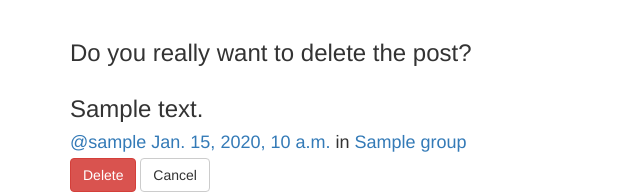
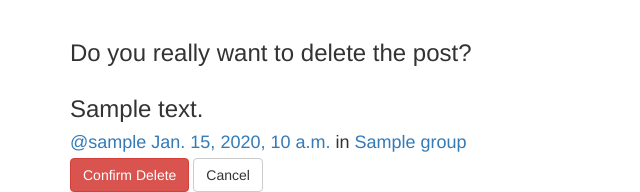
Before and after one commit to tevtonez/social_networks_1, a Django app: page /posts/delete/1/ in a window 1280 px wide. Shown: the part 52-244 px from the top of the page, without its empty margins (0-640 px from the left). Run offline with Django 3.2, Linux system fonts and the light colour scheme; a user stored in the database is signed in; tables that the repository leaves empty hold one stand-in row (values such as "Sample post"); some libraries are stand-ins or nearby versions.

Commit message:
fix issue with deleting the posts

```diff
--- a/posts/templates/posts/post_confirm_delete.html
+++ b/posts/templates/posts/post_confirm_delete.html
@@ -7,9 +7,9 @@
     {% include "posts/_post.html" with post=object hide_delete=True %}
   </div>
 
-  <form action="post">
+  <form method="POST">
     {% csrf_token %}
-    <input type="submit" name="" id="" value="Delete" class="btn btn-danger">
-    <a class="btn btn-default" href="{% url 'posts:single' username=user.username pk=object.pk %}">Cancel</a>
+    <input type="submit" value="Confirm Delete" class="btn btn-danger btn-large">
+    <a href="{% url 'posts:single' username=user.username pk=object.pk %}" class="btn btn-simple btn-large btn-default">Cancel</a>
   </form>
 {% endblock %}
--- a/posts/templates/posts/post_list.html
+++ b/posts/templates/posts/post_list.html
@@ -31,7 +31,7 @@
 {% block post_content %}
   <div class="col-md-8">
     {% for post in post_list %}
-      {% include 'post/_post.html' %}
+      {% include 'posts/_post.html' %}
     {% endfor %}
   </div>
 {% endblock %}
--- a/posts/views.py
+++ b/posts/views.py
@@ -67,4 +67,4 @@ class DeletePost(LoginRequiredMixin, SelectRelatedMixin, generic.DeleteView):
 
     def delete(self, *args, **kwargs):
         messages.success(self.request, "Post Deleted")
-        return super(DeletePost, self).delete(request, *args, **kwargs)
+        return super().delete(*args, **kwargs)
```
